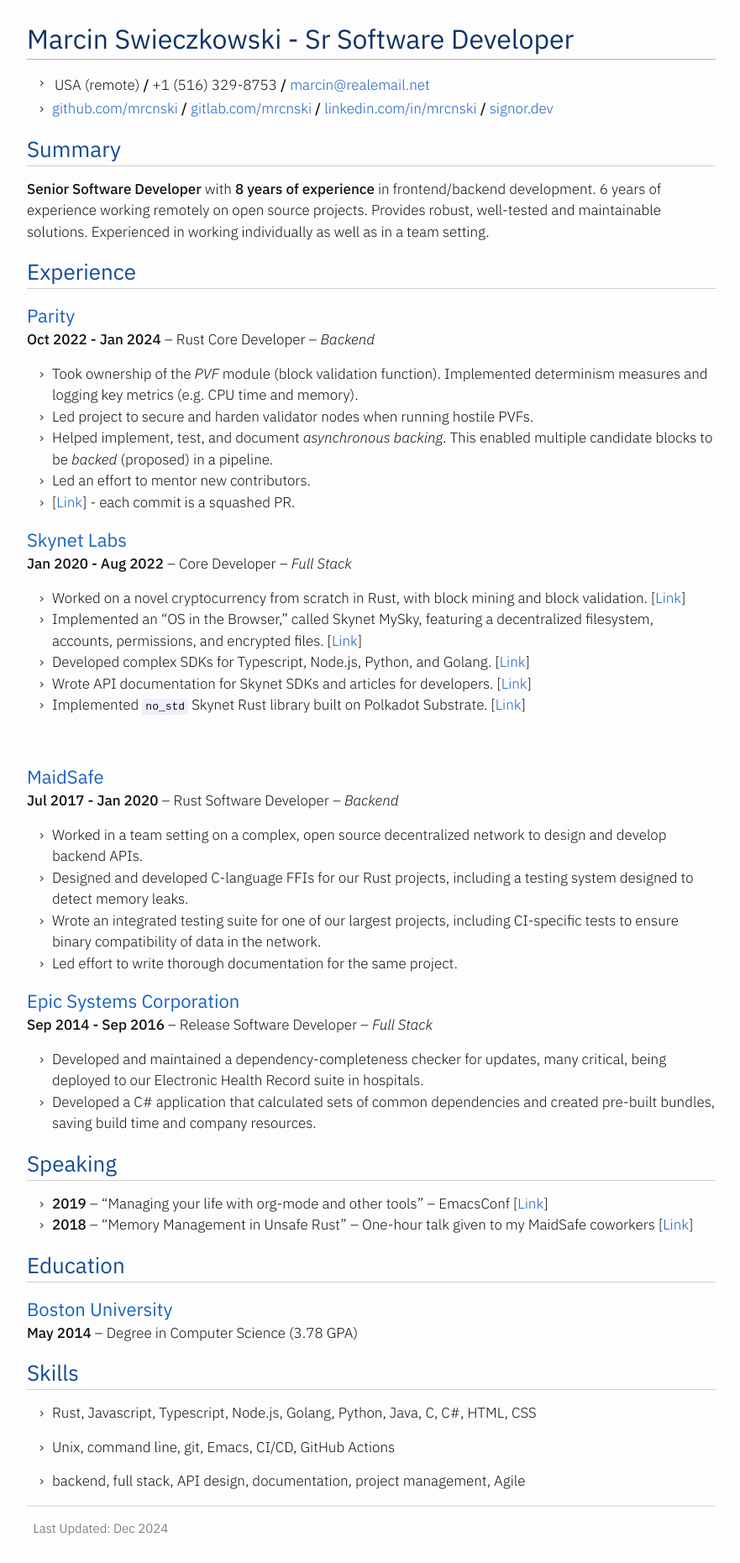
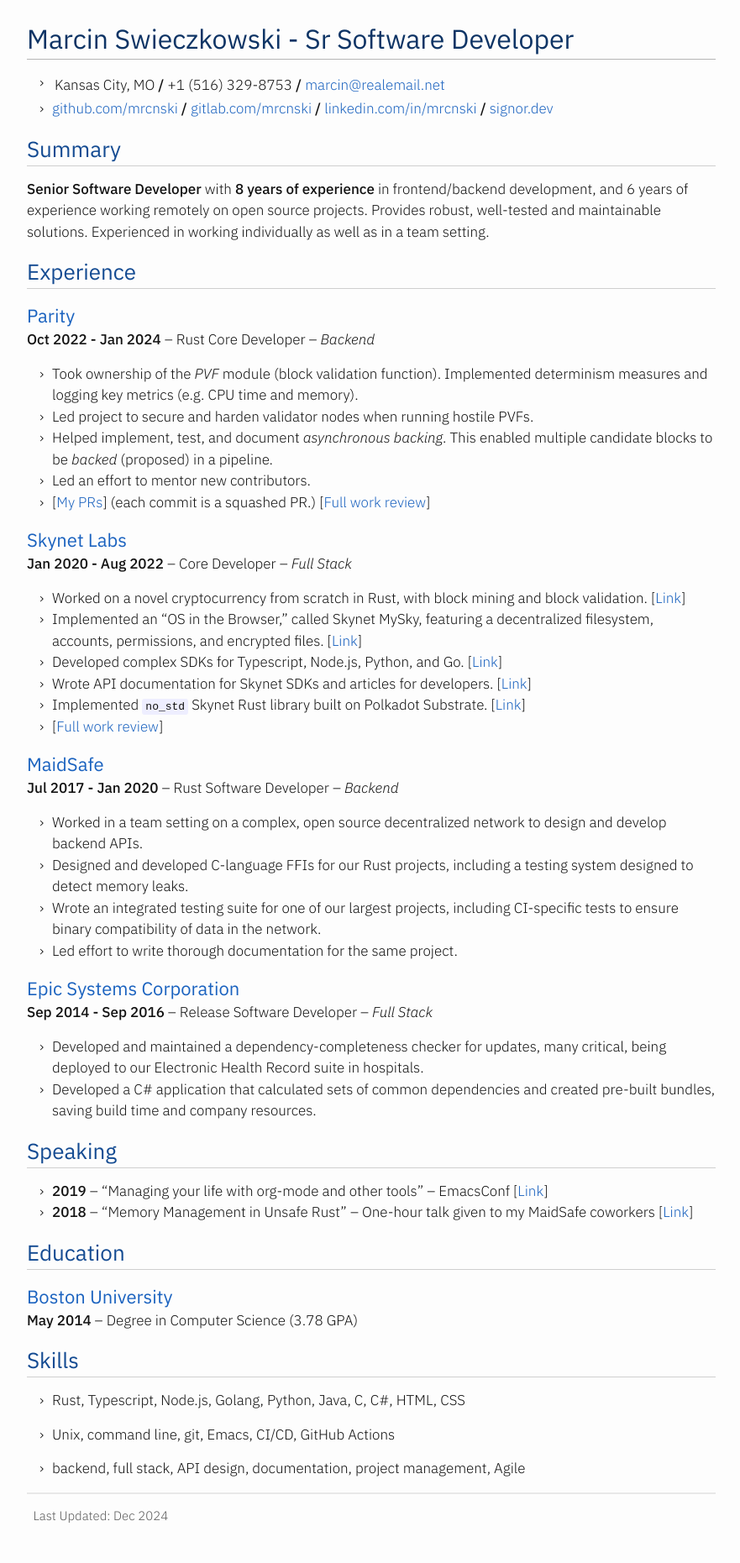
Before and after one commit to mrcnski/signor.dev, a Jekyll site: the page built from resume.md, in a window 1280 px wide. Shown: the whole page at 84% size, without its empty margins (198-1079 px from the left). Built offline with Jekyll 4.4.1, drawn with Linux system fonts in a browser that asks for light colours.

Commit message:
Update resume

```diff
--- a/_config.yml
+++ b/_config.yml
@@ -69,6 +69,7 @@ category_descriptions:
   - { name: "anki", description: "" }
   - { name: "announcements", description: "" }
   - { name: "blogging", description: "" }
+  - { name: "blockchain", description: "" }
   - { name: "books", description: "" }
   - { name: "c", description: "" }
   - { name: "cryptography", description: "" }
--- a/resume.md
+++ b/resume.md
@@ -6,7 +6,7 @@ last-updated: "Dec 2024"
 
 # Marcin Swieczkowski - Sr Software Developer
 
-- USA (remote) **/** +1 (516) 329-8753 **/** [marcin@realemail.net](mailto:marcin@realemail.net) |
+- Kansas City, MO **/** +1 (516) 329-8753 **/** [marcin@realemail.net](mailto:marcin@realemail.net) |
 
 - [github.com/mrcnski](https://github.com/mrcnski) **/**
   [gitlab.com/mrcnski](https://gitlab.com/mrcnski) **/**
@@ -15,7 +15,7 @@ last-updated: "Dec 2024"
 
 ## Summary
 
-**Senior Software Developer** with **8 years of experience** in frontend/backend development. 6 years of experience working remotely on open source projects. Provides robust, well-tested and maintainable solutions. Experienced in working individually as well as in a team setting.
+**Senior Software Developer** with **8 years of experience** in frontend/backend development, and 6 years of experience working remotely on open source projects. Provides robust, well-tested and maintainable solutions. Experienced in working individually as well as in a team setting.
 
 ## Experience
 
@@ -30,8 +30,7 @@ last-updated: "Dec 2024"
 - Helped implement, test, and document *asynchronous backing*. This enabled
   multiple candidate blocks to be *backed* (proposed) in a pipeline.
 - Led an effort to mentor new contributors.
-- [[Link](https://github.com/paritytech/polkadot-sdk/commits?author=mrcnski)] -
-  each commit is a squashed PR.
+- [[My PRs](https://github.com/paritytech/polkadot-sdk/commits?author=mrcnski)] (each commit is a squashed PR.) [[Full work review](/work-reviews#parity)]
 
 ### Skynet Labs
 {: .resume-meta}
@@ -43,14 +42,13 @@ last-updated: "Dec 2024"
 - Implemented an "OS in the Browser," called Skynet MySky, featuring a
   decentralized filesystem, accounts, permissions, and encrypted files.
   [[Link](https://github.com/SkynetLabs/skynet-mysky)]
-- Developed complex SDKs for Typescript, Node.js, Python, and Golang.
+- Developed complex SDKs for Typescript, Node.js, Python, and Go.
   [[Link](https://github.com/SkynetLabs/skynet-js)]
 - Wrote API documentation for Skynet SDKs and articles for developers.
   [[Link](https://medium.com/@marcins)]
 - Implemented `no_std` Skynet Rust library built on Polkadot Substrate.
   [[Link](https://github.com/SkynetLabs/skynet-substrate)]
-
-<br>
+- [[Full work review](/work-reviews#skynet-labs)]
 
 ### MaidSafe
 {: .resume-meta}
@@ -91,7 +89,7 @@ last-updated: "Dec 2024"
 
 ## Skills
 
-- Rust, Javascript, Typescript, Node.js, Golang, Python, Java, C, C\#, HTML, CSS
+- Rust, Typescript, Node.js, Golang, Python, Java, C, C\#, HTML, CSS
 
 - Unix, command line, git, Emacs, CI/CD, GitHub Actions
 
```
Also changed, not shown: work-reviews.md (added, +89 -0 lines).
